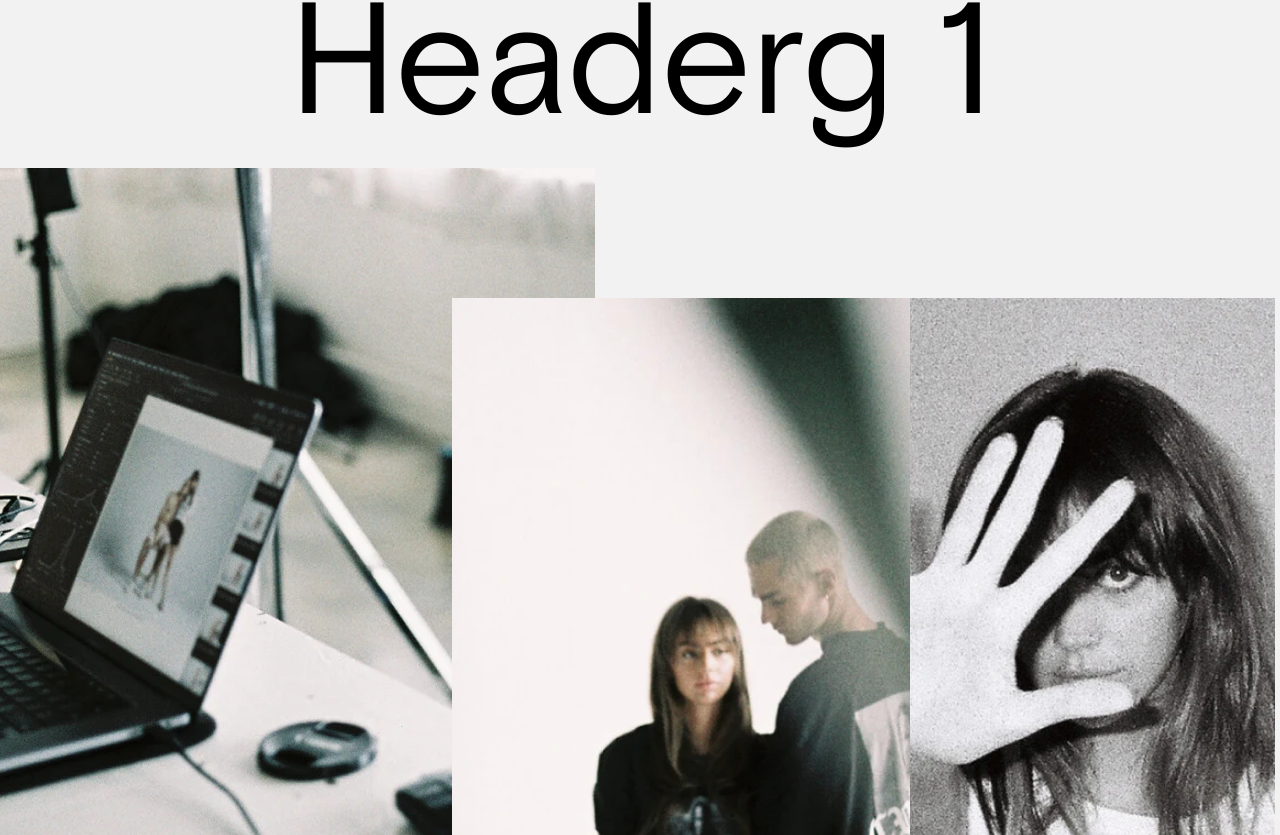
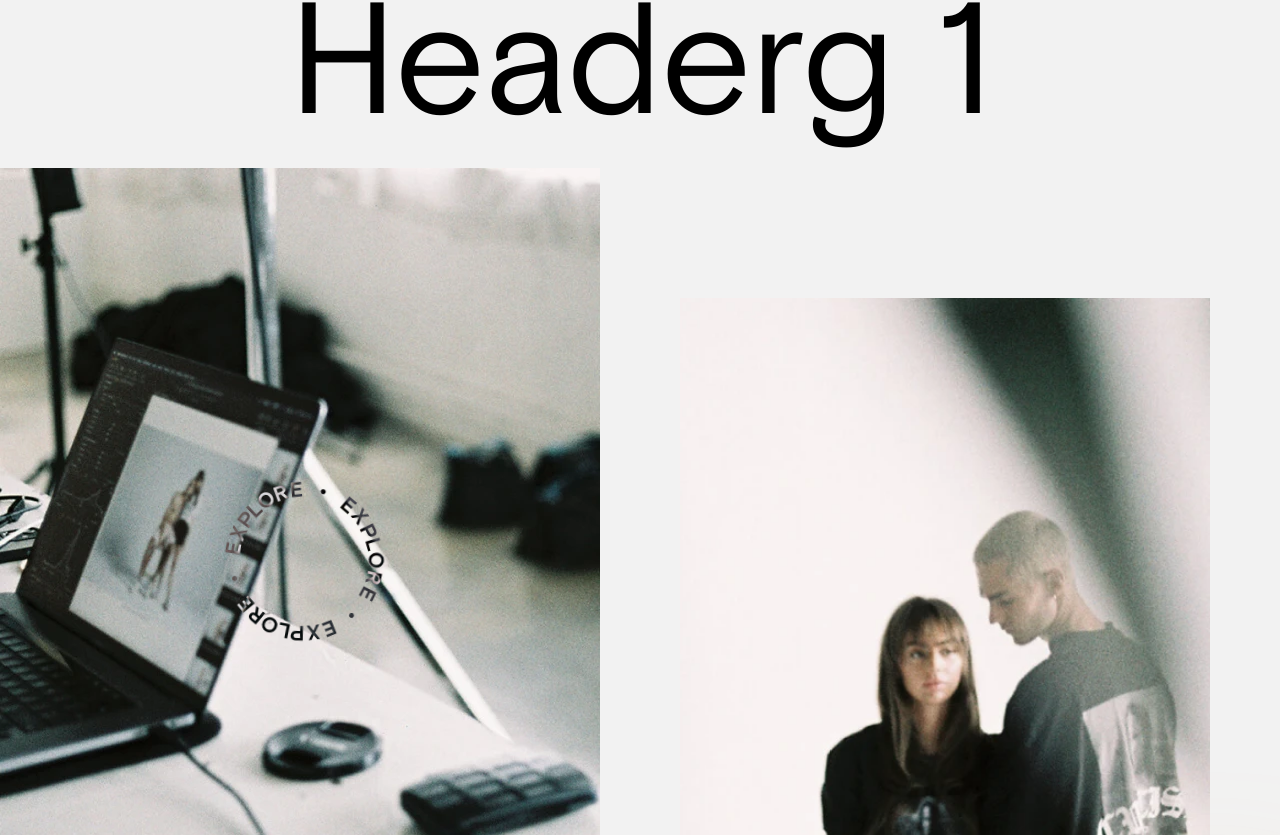
Before and after one commit to GeorgeCht/frenzy.gr-2023, a Next.js app: page /home in a window 1280 px wide. Shown: the part 1985-2820 px from the top of the page. Built offline with nearby package versions, Linux system fonts and the light colour scheme.

Commit message:
Fixed functionality for SwiperJS

```diff
--- a/pages/home.js
+++ b/pages/home.js
@@ -6,7 +6,7 @@ import Delayed from '../components/Delayed'
 import { register } from 'swiper/element/bundle'
 import { Parallax } from 'swiper'
 import Image from 'next/image'
-import { useEffect, useRef } from 'react'
+import { useEffect, useRef, useState } from 'react'
 import LinkFlip from '../components/LinkFlip'
 
 // Register Swiper custom elements
@@ -15,12 +15,37 @@ register();
 export default function Page1() {
 
   const swiperRef = useRef(null)
-
-  const swiperGallery__mouseDown = () => {
-    console.log(`mousedown`)
-  }
+  const [dimensions, setDimensions] = useState({
+    width: 0,
+    height: 0
+  })
 
   useEffect(() => {
+
+    // Enable on resize events for swiper
+    if (typeof window !== 'undefined') {
+
+      setDimensions({
+        width: window.innerWidth,
+        height: window.innerHeight,
+      })
+
+      const handleResize = () => {
+        setDimensions({
+          width: window.innerWidth,
+          height: window.innerHeight,
+        })
+      }
+
+      window.addEventListener('load', handleResize, false)
+      window.addEventListener('resize', handleResize, false)
+
+    }
+
+    return () => {
+      window.removeEventListener('load', handleResize, false)
+      window.removeEventListener('resize', handleResize, false)
+    }
 
   }, [])
 
@@ -81,12 +106,12 @@ export default function Page1() {
 
         <Delayed waitBeforeShow={100}>
           <swiper-container
-            className="z-10"
+            className='z-10'
             swiperRef={swiperRef}
             cssMode={true}
-            slides-per-view={3}
-            space-between={92}
-            direction={"horizontal"}
+            slides-per-view={dimensions.width <= 768 ? 1 : (dimensions.width <= 1290 ? 2 : (dimensions.width <= 1920 ? 3 : 4))}
+            space-between={dimensions.width <= 768 ? 40 : (dimensions.width <= 1290 ? 80 : 92)}
+            direction={'horizontal'}
             speed={1185}
             navigation={false}
             pagination={false}
@@ -95,48 +120,51 @@ export default function Page1() {
             modules={[Parallax]}
           >
             <swiper-slide>
-              <div className="inline-flex justify-center items-center mx-auto relative overflow-hidden w-[600px] h-[794px]">
-                <Image className="absolute" src="/assets/dummy_img_swiper_01.webp" width={810} height={1072} alt="alt" data-swiper-parallax-scale="1.1" data-swiper-parallax="100" />
+              <div className="inline-flex justify-center items-center mx-auto relative overflow-hidden w-[100%] h-[100vh] md:h-[794px]">
+                <Image className="absolute" src="/assets/dummy_img_swiper_01.webp" style={{objectFit: 'cover'}} width={810} height={1072} alt="alt" data-swiper-parallax-scale="1.1" data-swiper-parallax="100" />
+                <div className="text-arc is-rotating flex relative mix-blend-difference transform-gpu w-[176px] h-[176px]">
+                  <Image className="absolute" src="/assets/text-arc-explore.svg" width={168} height={168} alt="explore" data-swiper-parallax="180" data-swiper-parallax-scale="1.075" />
+                </div>
               </div>
             </swiper-slide>
             <swiper-slide>
-              <div className="inline-flex justify-center items-center mx-auto relative overflow-hidden w-[600px] h-[794px]">
-                <Image className="absolute" src="/assets/dummy_img_swiper_02.webp" width={810} height={1072} alt="alt" data-swiper-parallax-scale="1.1" data-swiper-parallax="100" />
+              <div className="inline-flex justify-center items-center mx-auto relative overflow-hidden w-[100%] h-[100vh] md:h-[794px]">
+                <Image className="absolute" src="/assets/dummy_img_swiper_02.webp" style={{objectFit: 'cover'}} width={810} height={1072} alt="alt" data-swiper-parallax-scale="1.1" data-swiper-parallax="100" />
               </div>
             </swiper-slide>
             <swiper-slide>
-              <div className="inline-flex justify-center items-center mx-auto relative overflow-hidden w-[600px] h-[794px]">
-                <Image className="absolute" src="/assets/dummy_img_swiper_03.webp" width={810} height={1072} alt="alt" data-swiper-parallax-scale="1.1" data-swiper-parallax="100" />
+              <div className="inline-flex justify-center items-center mx-auto relative overflow-hidden w-[100%] h-[100vh] md:h-[794px]">
+                <Image className="absolute" src="/assets/dummy_img_swiper_03.webp" style={{objectFit: 'cover'}} width={810} height={1072} alt="alt" data-swiper-parallax-scale="1.1" data-swiper-parallax="100" />
               </div>
             </swiper-slide>
             <swiper-slide>
-              <div className="inline-flex justify-center items-center mx-auto relative overflow-hidden w-[600px] h-[794px]">
-                <Image className="absolute" src="/assets/dummy_img_swiper_02.webp" width={810} height={1072} alt="alt" data-swiper-parallax-scale="1.1" data-swiper-parallax="100" />
+              <div className="inline-flex justify-center items-center mx-auto relative overflow-hidden w-[100%] h-[100vh] md:h-[794px]">
+                <Image className="absolute" src="/assets/dummy_img_swiper_02.webp" style={{objectFit: 'cover'}} width={810} height={1072} alt="alt" data-swiper-parallax-scale="1.1" data-swiper-parallax="100" />
               </div>
             </swiper-slide>
             <swiper-slide>
-              <div className="inline-flex justify-center items-center mx-auto relative overflow-hidden w-[600px] h-[794px]">
-                <Image className="absolute" src="/assets/dummy_img_swiper_01.webp" width={810} height={1072} alt="alt" data-swiper-parallax-scale="1.1" data-swiper-parallax="100" />
+              <div className="inline-flex justify-center items-center mx-auto relative overflow-hidden w-[100%] h-[100vh] md:h-[794px]">
+                <Image className="absolute" src="/assets/dummy_img_swiper_01.webp" style={{objectFit: 'cover'}} width={810} height={1072} alt="alt" data-swiper-parallax-scale="1.1" data-swiper-parallax="100" />
               </div>
             </swiper-slide>
             <swiper-slide>
-              <div className="inline-flex justify-center items-center mx-auto relative overflow-hidden w-[600px] h-[794px]">
-                <Image className="absolute" src="/assets/dummy_img_swiper_02.webp" width={810} height={1072} alt="alt" data-swiper-parallax-scale="1.1" data-swiper-parallax="100" />
+              <div className="inline-flex justify-center items-center mx-auto relative overflow-hidden w-[100%] h-[100vh] md:h-[794px]">
+                <Image className="absolute" src="/assets/dummy_img_swiper_02.webp" style={{objectFit: 'cover'}} width={810} height={1072} alt="alt" data-swiper-parallax-scale="1.1" data-swiper-parallax="100" />
               </div>
             </swiper-slide>
             <swiper-slide>
-              <div className="inline-flex justify-center items-center mx-auto relative overflow-hidden w-[600px] h-[794px]">
-                <Image className="absolute" src="/assets/dummy_img_swiper_03.webp" width={810} height={1072} alt="alt" data-swiper-parallax-scale="1.1" data-swiper-parallax="100" />
+              <div className="inline-flex justify-center items-center mx-auto relative overflow-hidden w-[100%] h-[100vh] md:h-[794px]">
+                <Image className="absolute" src="/assets/dummy_img_swiper_03.webp" style={{objectFit: 'cover'}} width={810} height={1072} alt="alt" data-swiper-parallax-scale="1.1" data-swiper-parallax="100" />
               </div>
             </swiper-slide>
             <swiper-slide>
-              <div className="inline-flex justify-center items-center mx-auto relative overflow-hidden w-[600px] h-[794px]">
-                <Image className="absolute" src="/assets/dummy_img_swiper_02.webp" width={810} height={1072} alt="alt" data-swiper-parallax-scale="1.1" data-swiper-parallax="100" />
+              <div className="inline-flex justify-center items-center mx-auto relative overflow-hidden w-[100%] h-[100vh] md:h-[794px]">
+                <Image className="absolute" src="/assets/dummy_img_swiper_02.webp" style={{objectFit: 'cover'}} width={810} height={1072} alt="alt" data-swiper-parallax-scale="1.1" data-swiper-parallax="100" />
               </div>
             </swiper-slide>
             <swiper-slide>
-              <div className="inline-flex justify-center items-center mx-auto relative overflow-hidden w-[600px] h-[794px]">
-                <Image className="absolute" src="/assets/dummy_img_swiper_01.webp" width={810} height={1072} alt="alt" data-swiper-parallax-scale="1.1" data-swiper-parallax="100" />
+              <div className="inline-flex justify-center items-center mx-auto relative overflow-hidden w-[100%] h-[100vh] md:h-[794px]">
+                <Image className="absolute" src="/assets/dummy_img_swiper_01.webp" style={{objectFit: 'cover'}} width={810} height={1072} alt="alt" data-swiper-parallax-scale="1.1" data-swiper-parallax="100" />
               </div>
             </swiper-slide>
           </swiper-container>
--- a/styles/globals.css
+++ b/styles/globals.css
@@ -1097,22 +1097,21 @@ body::-webkit-scrollbar {
 section.swiper-gallery .swiper-initialized {
   max-width: 100vw;
   width: 100vw;
-  /* margin-left: calc( ( 100vw - ( 2 * 1290px ) / 2 ) ); */
   margin-left: calc( (100vw - 1290px) / 2 );
   padding: 130px 0;
 }
 
 section.swiper-gallery .swiper-initialized swiper-slide {
   transition: transform 1.425s cubic-bezier(.19,1,.22,1);
-  /* width: 50% !important; */
 }
 
-section.swiper-gallery swiper-slide.swiper-slide-active:not(:nth-child(1)) {
-  transform: translateY(-130px);
-}
-
-section.swiper-gallery swiper-slide.swiper-slide-active:nth-child(1) {
-  transform: translateY(-130px);
+@media (min-width: 768px) {
+  section.swiper-gallery swiper-slide.swiper-slide-active:not(:nth-child(1)) {
+    transform: translateY(-130px);
+  }
+  section.swiper-gallery swiper-slide.swiper-slide-active:nth-child(1) {
+    transform: translateY(-130px);
+  }
 }
 
 section.swiper-gallery div > img {
@@ -1122,3 +1121,23 @@ section.swiper-gallery div > img {
 section.swiper-gallery div:hover > img {
   transform: scale(1.1);
 }
+
+@media (max-width: 1290px) {
+  section.swiper-gallery .swiper-initialized {
+    margin-left: 0;
+  }
+}
+
+
+.text-arc.is-rotating {
+  animation: rotateInfinite 25s linear infinite;
+}
+
+@keyframes rotateInfinite {
+  from {
+    transform: rotate(0deg);
+  }
+  to {
+    transform: rotate(360deg);
+  }
+}
```
Also changed, not shown: public/assets/text-arc-explore.svg (added).
